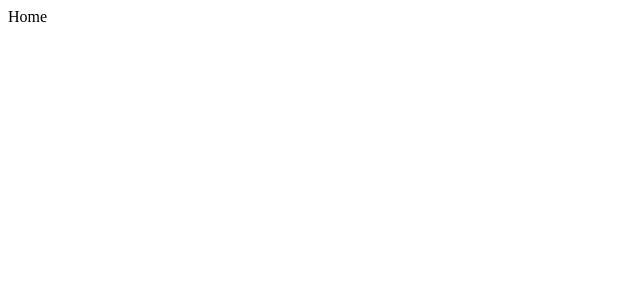
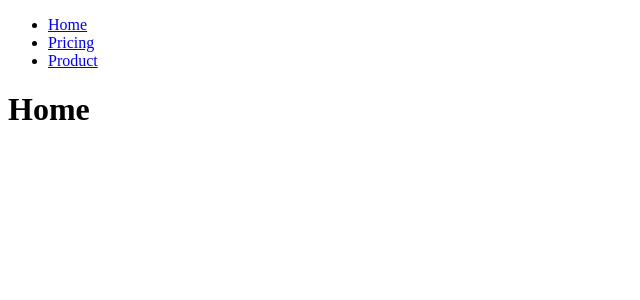
Before and after one commit to TrimiB/WorldWise, a React (Vite) app: page / in a window 1280 px wide. Shown: the top 300 px of the page, without its empty margins (0-640 px from the left). Built offline with nearby package versions, Linux system fonts and the light colour scheme.

Commit message:
created PageNav component.

```diff
--- /dev/null
+++ b/src/components/PageNav.jsx
@@ -0,0 +1,21 @@
+import { NavLink } from 'react-router-dom';
+
+function PageNav() {
+  return (
+    <nav>
+      <ul>
+        <li>
+          <NavLink to='/'>Home</NavLink>
+        </li>
+        <li>
+          <NavLink to='/pricing'>Pricing</NavLink>
+        </li>
+        <li>
+          <NavLink to='/product'>Product</NavLink>
+        </li>
+      </ul>
+    </nav>
+  );
+}
+
+export default PageNav;
--- a/src/pages/Home.jsx
+++ b/src/pages/Home.jsx
@@ -1,5 +1,12 @@
+import PageNav from '../components/PageNav';
+
 function Home() {
-  return <div>Home</div>;
+  return (
+    <div>
+      <PageNav />
+      <h1>Home</h1>
+    </div>
+  );
 }
 
 export default Home;
--- a/src/pages/Pricing.jsx
+++ b/src/pages/Pricing.jsx
@@ -1,5 +1,12 @@
+import PageNav from '../components/PageNav';
+
 function Pricing() {
-  return <div>Pricing</div>;
+  return (
+    <div>
+      <PageNav />
+      <h1>Pricing</h1>
+    </div>
+  );
 }
 
 export default Pricing;
--- a/src/pages/Product.jsx
+++ b/src/pages/Product.jsx
@@ -1,5 +1,12 @@
+import PageNav from '../components/PageNav';
+
 function Product() {
-  return <div>Product</div>;
+  return (
+    <div>
+      <PageNav />
+      <h1>Product</h1>
+    </div>
+  );
 }
 
 export default Product;
```
